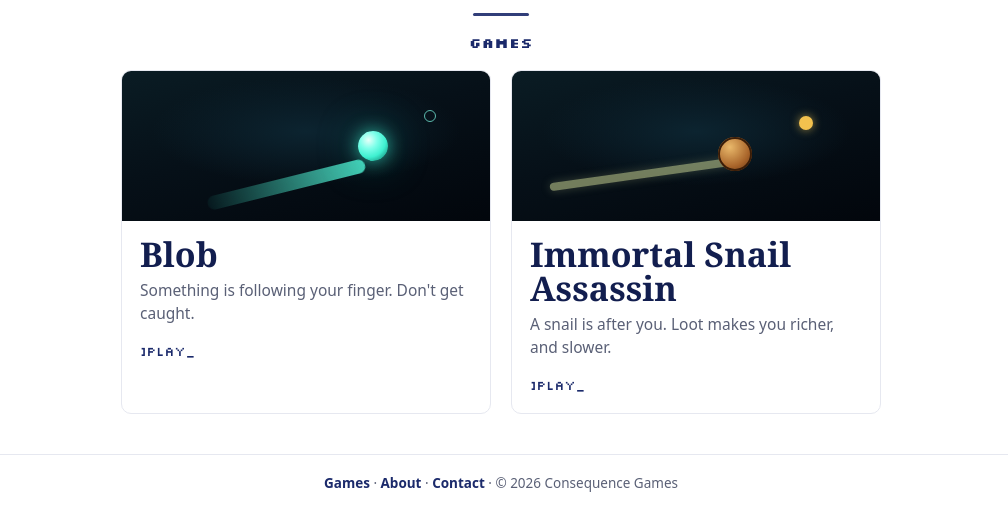
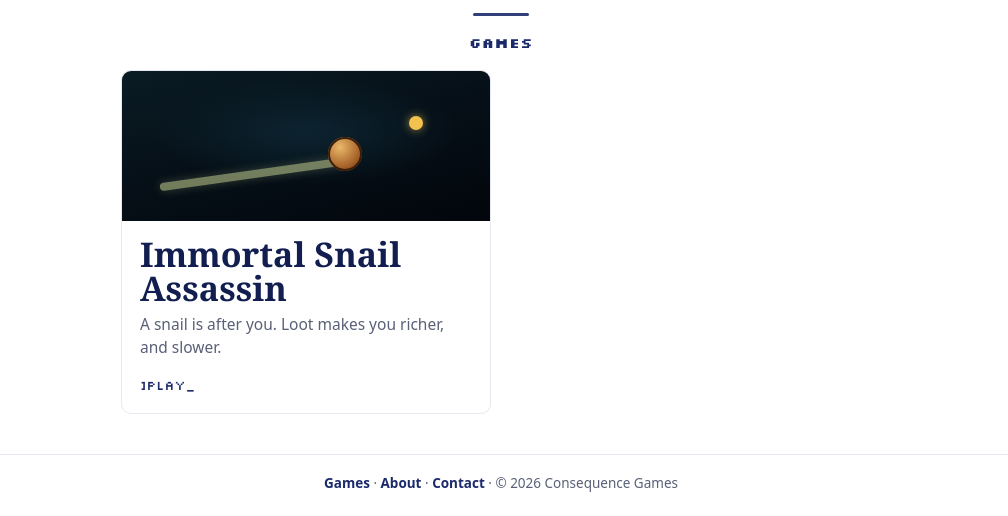
Before and after one commit to dnellis74/consequence-games, a plain HTML site: page index.html in a window 1280 px wide. Shown: the part 462-978 px from the top of the page, without its empty margins (139-1147 px from the left). Drawn offline with Linux system fonts and the light colour scheme; a web font is replaced by a local one.

Commit message:
Home lists only Immortal Snail Assassin; Blob stays at /blob unlisted
Co-Authored-By: Claude Opus 5.5 <noreply@anthropic.com>
Claude-Session: https://claude.ai/code/session_012sKMEVRH55E9MWEbKYUDMU

```diff
--- a/index.html
+++ b/index.html
@@ -197,14 +197,6 @@
     <div class="rule" aria-hidden="true"></div>
     <p class="eyebrow">Games</p>
     <div class="games">
-      <a class="card" href="/blob">
-        <div class="thumb" aria-hidden="true"><span class="trail"></span><span class="head"></span><span class="you"></span></div>
-        <div class="body">
-          <h2>Blob</h2>
-          <p>Something is following your finger. Don't get caught.</p>
-          <span class="play">]play_</span>
-        </div>
-      </a>
       <a class="card" href="/snail">
         <div class="thumb snail" aria-hidden="true"><span class="slime"></span><span class="shell"></span><span class="coin"></span></div>
         <div class="body">
```
Also changed, not shown: about.html (+1 -1 lines), README.md.
